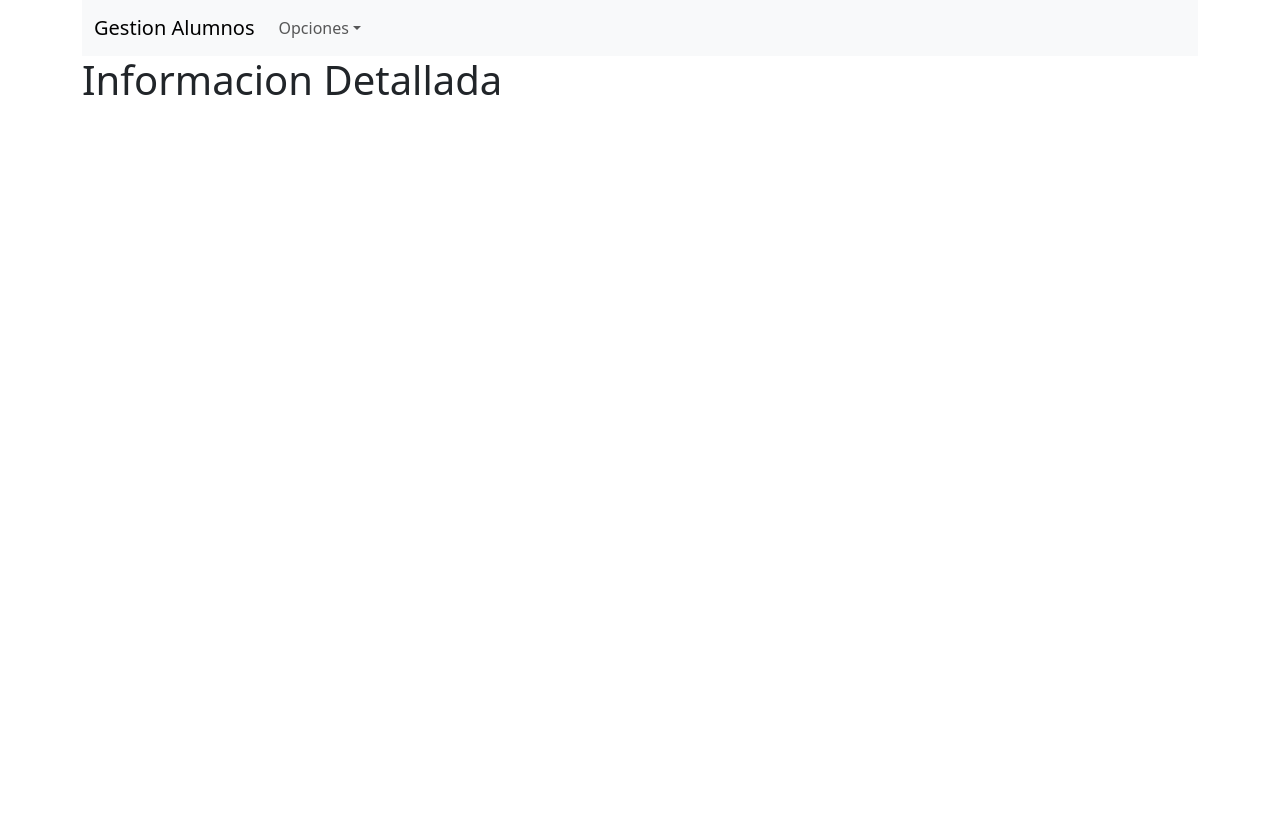
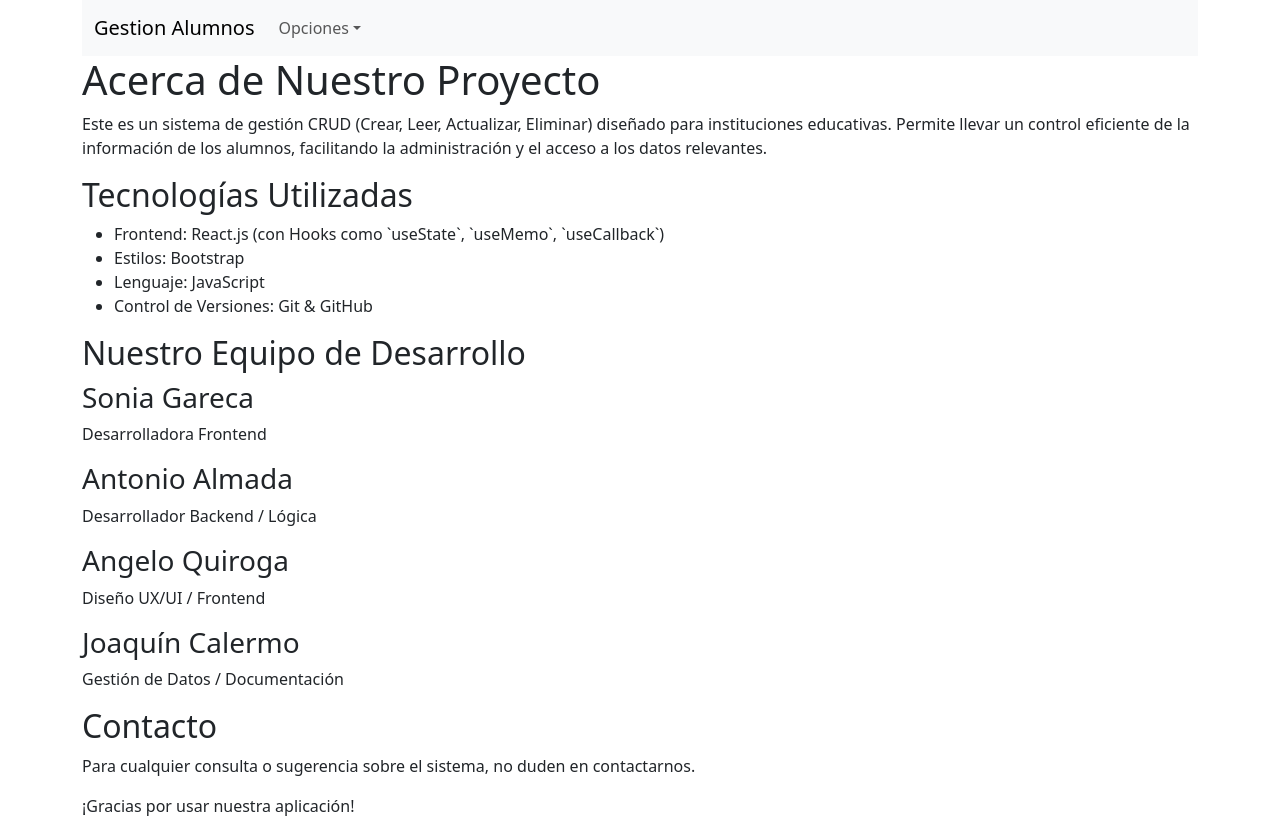
Before and after one commit to sonia-gareca/pv_tp05_grupo25, a React (Vite) app: page /acercade in a window 1280 px wide. Before the commit the page ends 800 px from the top, so only its background shows below. Built offline with nearby package versions, Linux system fonts and the light colour scheme.

Commit message:
Creando el componenente acercade by antonioAlmada

```diff
--- a/src/components/AcercaDe.jsx
+++ b/src/components/AcercaDe.jsx
@@ -1,6 +1,54 @@
+import React from "react";
+
+
 const AcercaDe = ()=>{
+        const desarrolladores = [
+        { name: 'Sonia Gareca', rol: 'Desarrolladora Frontend' },
+        { name: 'Antonio Almada', rol: 'Desarrollador Backend / Lógica' },
+        { name: 'Angelo Quiroga', rol: 'Diseño UX/UI / Frontend' },
+        { name: 'Joaquín Calermo', rol: 'Gestión de Datos / Documentación' },
+    ];
+
+
     return(
-        <h1>Informacion Detallada </h1>
+        <div className="acerca-de-container">
+        <h1>Acerca de Nuestro Proyecto</h1>
+        <p className="descripcion-proyecto">
+            Este es un sistema de gestión CRUD (Crear, Leer, Actualizar, Eliminar) diseñado para instituciones educativas.
+            Permite llevar un control eficiente de la información de los alumnos, facilitando la administración
+            y el acceso a los datos relevantes.
+        </p>
+
+        <div className="tecnologias-usadas">
+            <h2>Tecnologías Utilizadas</h2>
+            <ul>
+            <li>Frontend: React.js (con Hooks como `useState`, `useMemo`, `useCallback`)</li>
+            <li>Estilos: Bootstrap</li>
+            <li>Lenguaje: JavaScript</li>
+            <li>Control de Versiones: Git & GitHub</li>
+            </ul>
+        </div>
+
+        <div className="equipo-desarrollo">
+            <h2>Nuestro Equipo de Desarrollo</h2>
+            <div className="developers-grid">
+            {desarrolladores.map((dev, index) => (
+                <div key={index} className="developer-card">
+                <h3>{dev.name}</h3>
+                <p>{dev.rol}</p>
+                </div>
+            ))}
+            </div>
+        </div>
+
+        <div className="contacto">
+            <h2>Contacto</h2>
+            <p>
+            Para cualquier consulta o sugerencia sobre el sistema, no duden en contactarnos.
+            </p>
+            <p>¡Gracias por usar nuestra aplicación!</p>
+        </div>
+        </div>
     )
 }
 
--- a/src/components/ListaAlumno.jsx
+++ b/src/components/ListaAlumno.jsx
@@ -1,3 +1,4 @@
+import { useCallback } from 'react';
 import { Table } from 'react-bootstrap';
 
 
```
